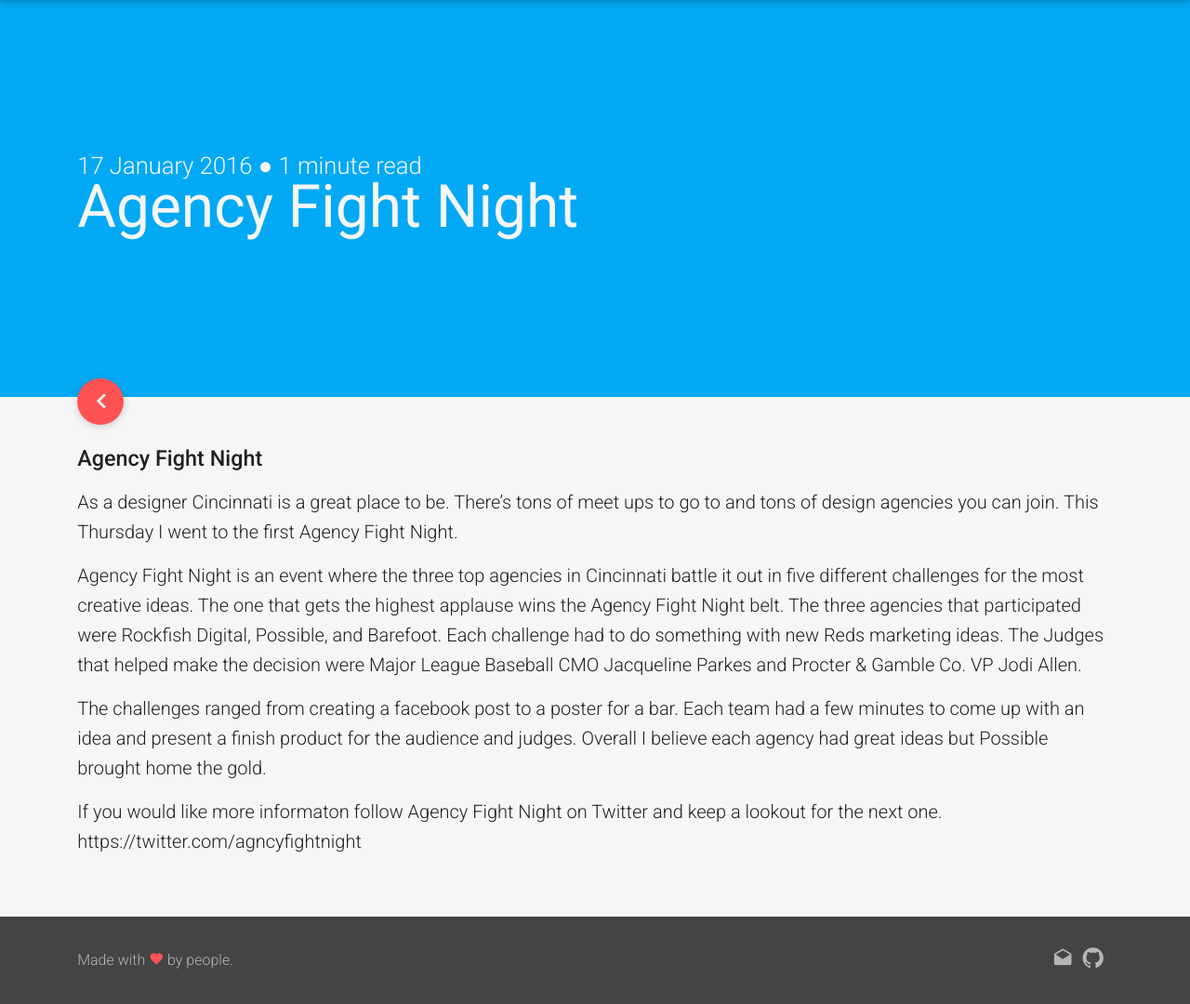
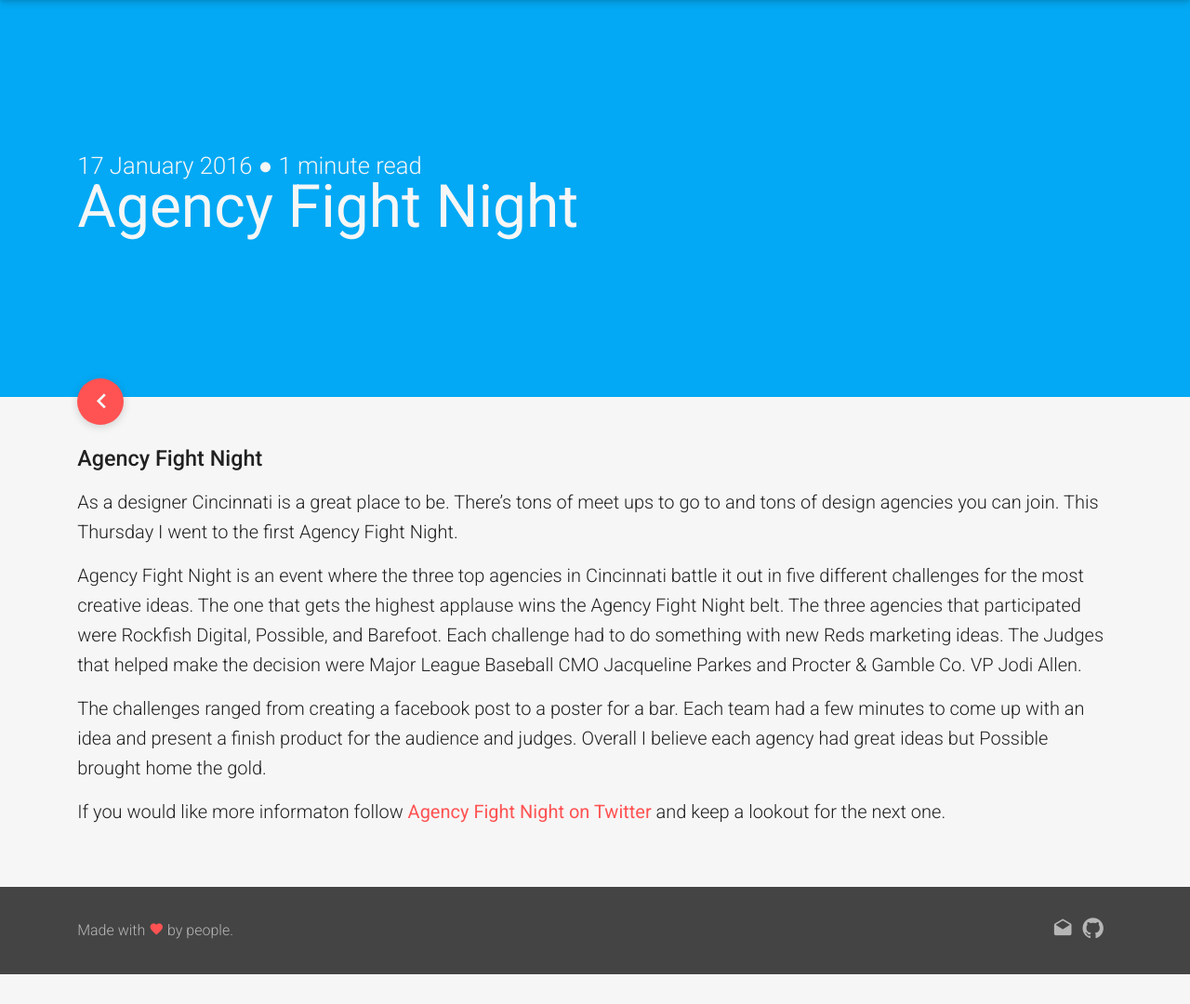
Before and after one commit to fotonic/fotonic.github.io, a Jekyll site: the page built from _posts/2016-01-17-an-introduction.md, in a window 1280 px wide and 1080 px high. Shown: the whole window at 93% size. Built offline with Jekyll 4.4.1, drawn with Linux system fonts in a browser that asks for light colours; nearby versions of some CDN libraries.

Commit message:
Convert twitter url to actual link

```diff
--- a/_posts/2016-01-17-an-introduction.md
+++ b/_posts/2016-01-17-an-introduction.md
@@ -12,4 +12,4 @@
 
 The challenges ranged from creating a facebook post to a poster for a bar.  Each team had a few minutes to come up with an idea and present a finish product for the audience and judges.  Overall I believe each agency had great ideas but Possible brought home the gold.
 
-If you would like more informaton follow Agency Fight Night on Twitter and keep a lookout for the next one.  https://twitter.com/agncyfightnight
+If you would like more informaton follow [Agency Fight Night on Twitter](https://twitter.com/agncyfightnight) and keep a lookout for the next one.
```
